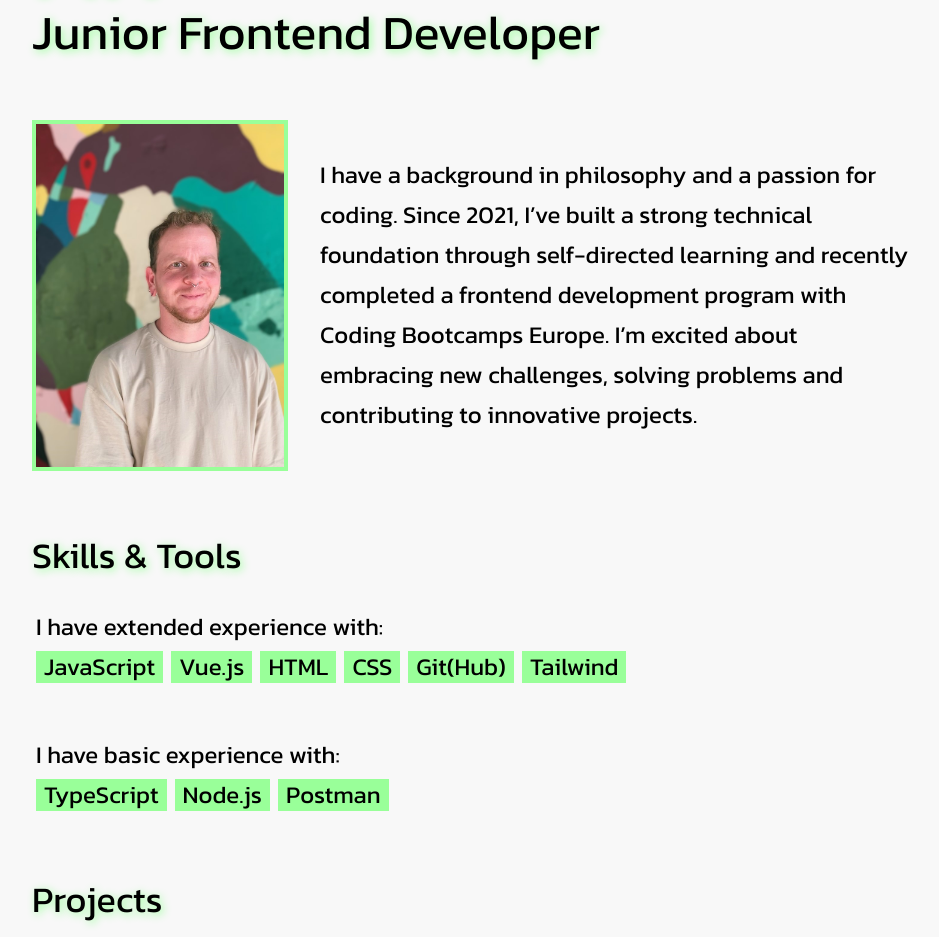
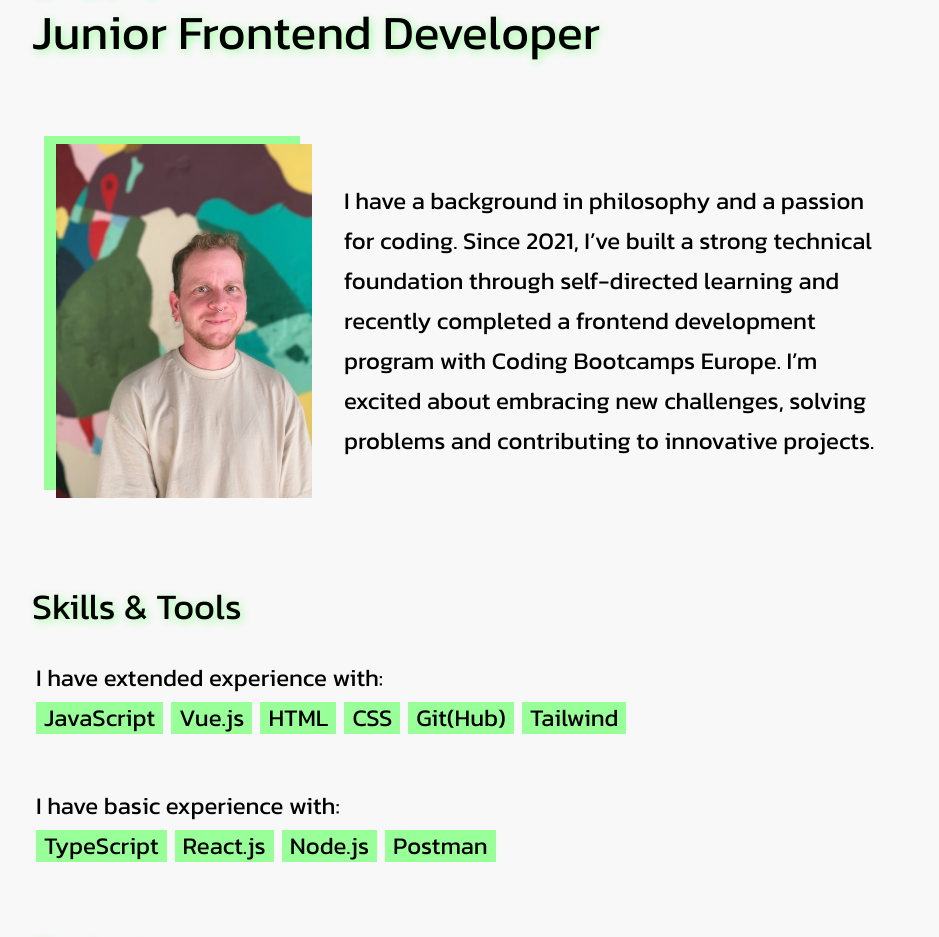
Before and after one commit to Artromi/Portfolio, a Vue app: page /#about in a window 1280 px wide. Shown: the part 200-1137 px from the top of the page, without its empty margins (168-1107 px from the left). Built offline with nearby package versions, Linux system fonts and the light colour scheme.

Commit message:
fix image shadow

```diff
--- a/src/assets/main.css
+++ b/src/assets/main.css
@@ -15,6 +15,7 @@
   background-color: black;
   color: #99ff99;
 }
+
 @layer utilities {
   .triangle {
     width: 300px;
--- a/src/components/AboutMe.vue
+++ b/src/components/AboutMe.vue
@@ -4,9 +4,10 @@
     <h2 class="text-5xl text-shadow">Junior Frontend Developer</h2>
   </div>
 
-  <div class="flex flex-wrap gap-8 mt-16 items-center overflow-hidden">
+  <div class="flex flex-wrap gap-8 mt-16 items-center overflow-hidden p-6">
     <img
-      class="max-w-64 w-full sm:w-auto border-4 border-mintGreen-100"
+      class="max-w-64 w-full sm:w-auto"
+      style="box-shadow: -12px -8px #99ff99"
       src="@/assets/profilbild2.jpg"
       alt="picture of ari"
     />
@@ -35,6 +36,7 @@
         <h3 class="text-2xl p-1">I have basic experience with:</h3>
         <div>
           <p class="bg-mintGreen-100 px-2 mx-1 my-1 inline-block text-2xl">TypeScript</p>
+          <p class="bg-mintGreen-100 px-2 mx-1 my-1 inline-block text-2xl">React.js</p>
           <p class="bg-mintGreen-100 px-2 mx-1 my-1 inline-block text-2xl">Node.js</p>
           <p class="bg-mintGreen-100 px-2 mx-1 my-1 inline-block text-2xl">Postman</p>
         </div>
--- a/src/components/ContactsAndFooter.vue
+++ b/src/components/ContactsAndFooter.vue
@@ -1,9 +1,11 @@
 <template>
   <footer class="bg-mintGreen-100 h-64 flex items-center">
     <div id="contact" class="flex gap-12 mx-auto">
-      <a href="mailto:arisenger0@gmail.com"><IconMailbox class="text-black" /></a>
-      <a href="https://github.com/Artromi" target="_blank"><IconGithub class="text-black" /></a>
-      <a href="https://www.linkedin.com/in/a-senger/" target="_blank"
+      <a href="mailto:arisenger0@gmail.com" title="Mail"><IconMailbox class="text-black" /></a>
+      <a href="https://github.com/Artromi" title="GitHub" target="_blank"
+        ><IconGithub class="text-black"
+      /></a>
+      <a href="https://www.linkedin.com/in/a-senger/" title="LinkedIn" target="_blank"
         ><IconLinkedin class="text-black"
       /></a>
     </div>
```
Also changed, not shown: src/assets/shopping-layout.png.
